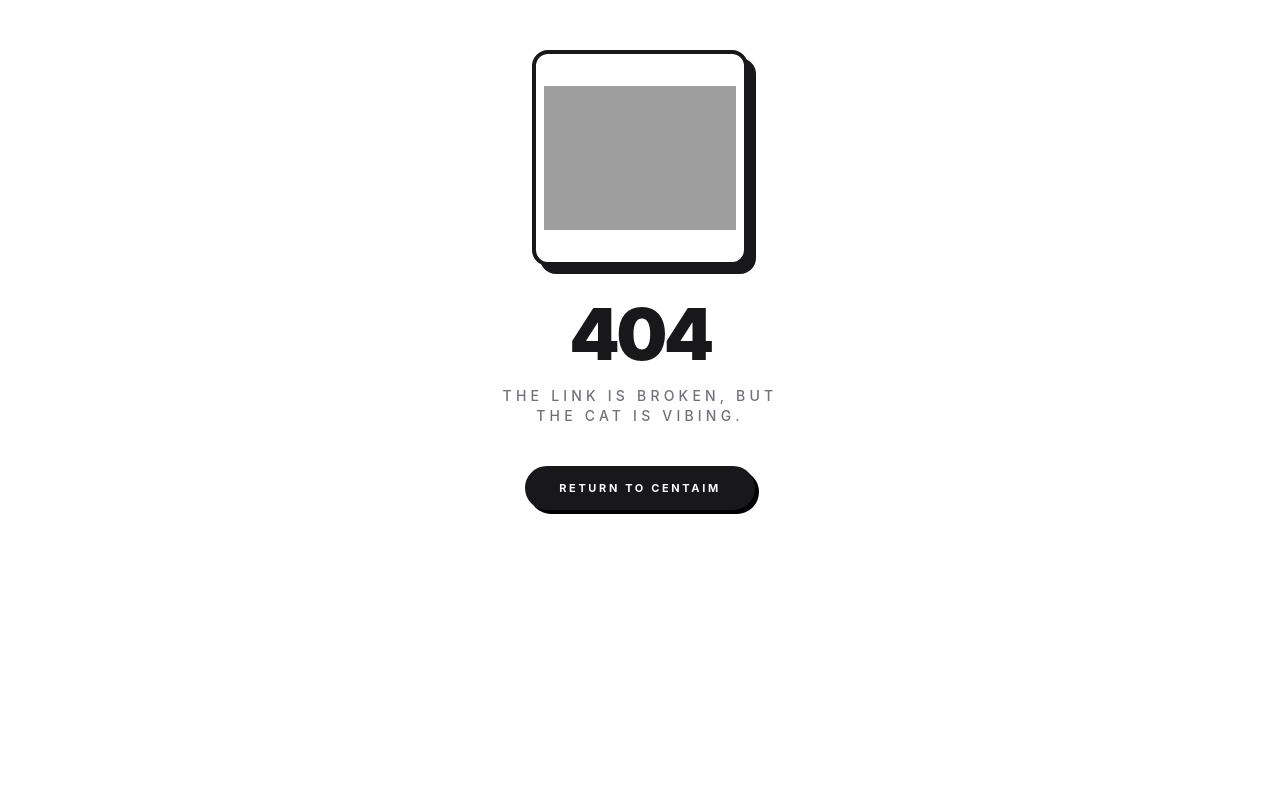
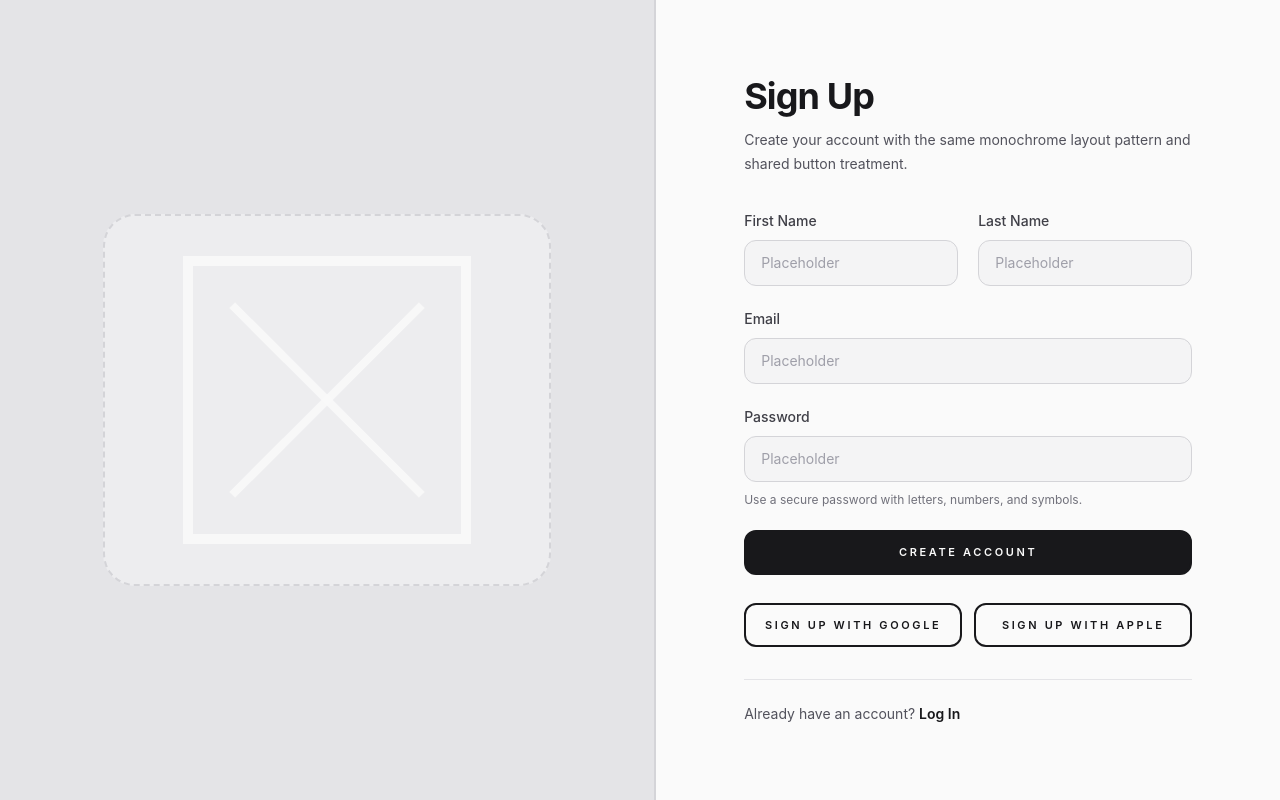
Before and after one commit to Ian-nwb/CTWEBPGL, a React (Vite) app in the folder sianghio-client/: page /auth/signup in a window 1280 px wide. Before the commit this address had no page. Built offline with nearby package versions, Linux system fonts and the light colour scheme; grey boxes are pictures that could not be loaded.

Commit message:
feat:signin and signup pages

```diff
--- a/sianghio-client/src/App.jsx
+++ b/sianghio-client/src/App.jsx
@@ -1,36 +1,58 @@
-import './App.css';
-import Layout from './components/Layout';
-import AboutPage from './pages/AboutPage';
-import ArticleListPage from './pages/ArticleListPage';
-import ArticlePage from './pages/ArticlePage';
-import HomePage from './pages/HomePage';
 import { createBrowserRouter, RouterProvider } from 'react-router-dom'
+
+// HomePage Structure
+import Layout from './layouts/Layout';
+import ArticlePage from './pages/LandingPages/ArticlePage';
+import HomePage from './pages/LandingPages/HomePage';
+import AboutPage from './pages/LandingPages/AboutPage';
+import ArticleListPage from './pages/LandingPages/ArticleListPage';
+
+import AuthLayout from './layouts/AuthLayout';
+import SignInPage from './pages/AuthPages/SignInPage';
+import SignUpPage from './pages/AuthPages/SignUpPage';
+
 import NotFoundPage from './pages/NotFoundPage';
 
-const routes = [{
-  path: '/',
-  element: <Layout />,
-  // Error element
-  errorElement: <NotFoundPage />,
-  children: [{
-    // Path declaration
+const routes = [
+  {
     path: '/',
-    element: <HomePage />
+    element: <Layout />,
+    errorElement: <NotFoundPage />,
+    children: [
+      {
+        path: '',
+        element: <HomePage />,
+      },
+      {
+        path: 'about',
+        element: <AboutPage />,
+      },
+      {
+        path: 'articles',
+        element: <ArticleListPage />,
+      },
+      {
+        path: 'articles/:name',
+        element: <ArticlePage />,
+      },
+    ],
   },
   {
-    path: '/about',
-    element: <AboutPage />
+    path: "auth/",
+    element: <AuthLayout />,
+    errorElement: <NotFoundPage />,
+    children: [
+      {
+        path: "signin",
+        element: <SignInPage />,
+      },
+      {
+        path: "signup",
+        element: <SignUpPage />,
+      },
+    ],
   },
-  {
-    path: '/articles',
-    element: <ArticleListPage />
-  },
-  {
-    path: '/articles/:name', // -->articles/learn-react
-    element: <ArticlePage />
-  }
-  ]
-}]
+];
 
 const router = createBrowserRouter(routes);
 
--- /dev/null
+++ b/sianghio-client/src/layouts/AuthLayout.jsx
@@ -0,0 +1,26 @@
+import { Outlet } from 'react-router-dom';
+
+const AuthLayout = () => {
+  return (
+    <section className="min-h-screen bg-zinc-100 text-zinc-900">
+      <div className="grid min-h-screen w-full lg:grid-cols-[1fr_0.95fr]">
+        <div className="flex items-center justify-center border-b-2 border-zinc-300 bg-zinc-200 p-8 sm:p-10 lg:border-b-0 lg:border-r-2 lg:border-zinc-300 lg:p-16">
+          <div className="flex w-full max-w-md items-center justify-center rounded-[2rem] border-2 border-dashed border-zinc-300 bg-zinc-100/60 p-8 sm:p-10">
+            <div className="relative aspect-square w-full max-w-[18rem] border-[10px] border-zinc-50/90">
+              <span className="absolute left-1/2 top-0 h-full w-2 -translate-x-1/2 rotate-45 bg-zinc-50/90" />
+              <span className="absolute left-1/2 top-0 h-full w-2 -translate-x-1/2 -rotate-45 bg-zinc-50/90" />
+            </div>
+          </div>
+        </div>
+
+        <main className="flex items-center bg-zinc-50 px-6 py-10 sm:px-10 lg:px-16">
+          <div className="mx-auto w-full max-w-md">
+            <Outlet />
+          </div>
+        </main>
+      </div>
+    </section>
+  );
+};
+
+export default AuthLayout;
--- a/sianghio-client/src/components/Layout.jsx
+++ b/sianghio-client/src/layouts/Layout.jsx
@@ -1,6 +1,6 @@
 import { Outlet } from 'react-router-dom';
-import NavBar from './Navbar';
-import Footer from './Footer'; // Assuming you named the previous file Footer.jsx
+import NavBar from '../components/Navbar';
+import Footer from '../components/Footer'; // Assuming you named the previous file Footer.jsx
 
 const Layout = () => {
   return (
--- /dev/null
+++ b/sianghio-client/src/pages/AuthPages/SignInPage.jsx
@@ -0,0 +1,81 @@
+import { Link } from 'react-router-dom';
+import Button from '../../components/Button';
+
+const inputClasses =
+'mt-2 w-full rounded-xl border border-zinc-300 bg-zinc-100 px-4 py-3 text-sm text-zinc-900 outline-none transition placeholder:text-zinc-400 focus:border-zinc-900 focus:bg-zinc-50';
+
+const actionButtonClassName = 'w-full rounded-xl py-3 text-[11px] tracking-[0.2em]';
+
+const SignInPage = () => {
+  return (
+    <>
+      <h1 className="text-3xl font-bold tracking-tight text-zinc-900 sm:text-4xl">Log In</h1>
+      <p className="mt-3 text-sm leading-6 text-zinc-600">
+        Access your account using the same monochrome wireframe language used across the site.
+      </p>
+
+      <form className="mt-8 space-y-5">
+        <div>
+          <label htmlFor="signin-email" className="text-sm font-medium text-zinc-700">
+            Email Address
+          </label>
+          <input
+            id="signin-email"
+            type="email"
+            placeholder="Placeholder"
+            autoComplete="email"
+            className={inputClasses}
+          />
+        </div>
+
+        <div>
+          <label htmlFor="signin-password" className="text-sm font-medium text-zinc-700">
+            Password
+          </label>
+          <input
+            id="signin-password"
+            type="password"
+            placeholder="Placeholder"
+            autoComplete="current-password"
+            className={inputClasses}
+          />
+          <p className="mt-2 text-xs leading-5 text-zinc-500">
+            It must be a combination of minimum 8 letters, numbers, and symbols.
+          </p>
+        </div>
+
+        <div className="flex items-center justify-between gap-4 text-sm">
+          <label className="flex items-center gap-2 text-zinc-600">
+            <input type="checkbox" className="h-4 w-4 rounded border-zinc-300 accent-zinc-900" />
+            <span>Remember me</span>
+          </label>
+          <button type="button" className="font-medium text-zinc-700 transition hover:text-zinc-900">
+            Forgot Password?
+          </button>
+        </div>
+
+        <Button type="submit" variant="primary" className={actionButtonClassName}>
+          Log In
+        </Button>
+
+        <div className="grid gap-3 pt-2 sm:grid-cols-2">
+          <Button type="button" variant="secondary" className={actionButtonClassName}>
+            Log In with Google
+          </Button>
+          <Button type="button" variant="secondary" className={actionButtonClassName}>
+            Log In with Apple
+          </Button>
+        </div>
+      </form>
+
+      <div className="mt-8 border-t border-zinc-200 pt-6 text-sm text-zinc-600">
+        No account yet?{' '}
+        <Link to="/auth/signup" className="font-semibold text-zinc-900 transition hover:text-zinc-600">
+          Sign Up
+        </Link>
+      </div>
+    </>
+  );
+};
+
+export default SignInPage;
--- /dev/null
+++ b/sianghio-client/src/pages/AuthPages/SignUpPage.jsx
@@ -0,0 +1,98 @@
+import { Link } from 'react-router-dom';
+import Button from '../../components/Button';
+
+const inputClasses =
+'mt-2 w-full rounded-xl border border-zinc-300 bg-zinc-100 px-4 py-3 text-sm text-zinc-900 outline-none transition placeholder:text-zinc-400 focus:border-zinc-900 focus:bg-zinc-50';
+
+const actionButtonClassName = 'w-full rounded-xl py-3 text-[11px] tracking-[0.2em]';
+
+const SignUpPage = () => {
+  return (
+    <>
+      <h1 className="text-3xl font-bold tracking-tight text-zinc-900 sm:text-4xl">Sign Up</h1>
+      <p className="mt-3 text-sm leading-6 text-zinc-600">
+        Create your account with the same monochrome layout pattern and shared button treatment.
+      </p>
+
+      <form className="mt-8 space-y-5">
+        <div className="grid gap-5 sm:grid-cols-2">
+          <div>
+            <label htmlFor='first-name' className="text-sm font-medium text-zinc-700">
+              First Name
+            </label>
+            <input
+              id="first-name"
+              type="text"
+              placeholder="Placeholder"
+              autoComplete="given-name"
+              className={inputClasses}
+            />
+          </div>
+          <div>
+            <label htmlFor='last-name' className="text-sm font-medium text-zinc-700">
+              Last Name
+            </label>
+            <input
+              id="last-name"
+              type="text"
+              placeholder="Placeholder"
+              autoComplete="family-name"
+              className={inputClasses}
+            />
+          </div>
+        </div>
+
+        <div>
+          <label htmlFor='signup-email' className="text-sm font-medium text-zinc-700">
+            Email
+          </label>
+          <input
+            id="signup-email"
+            type="email"
+            placeholder="Placeholder"
+            autoComplete="email"
+            className={inputClasses}
+          />
+        </div>
+
+        <div>
+          <label htmlFor='signup-password' className="text-sm font-medium text-zinc-700">
+            Password
+          </label>
+          <input
+            id="signup-password"
+            type="password"
+            placeholder="Placeholder"
+            autoComplete="new-password"
+            className={inputClasses}
+          />
+          <p className="mt-2 text-xs leading-5 text-zinc-500">
+            Use a secure password with letters, numbers, and symbols.
+          </p>
+        </div>
+
+        <Button type="submit" variant="primary" className={actionButtonClassName}>
+          Create Account
+        </Button>
+
+        <div className="grid gap-3 pt-2 sm:grid-cols-2">
+          <Button type="button" variant="secondary" className={actionButtonClassName}>
+            Sign Up with Google
+          </Button>
+          <Button type="button" variant="secondary" className={actionButtonClassName}>
+            Sign Up with Apple
+          </Button>
+        </div>
+      </form>
+
+      <div className="mt-8 border-t border-zinc-200 pt-6 text-sm text-zinc-600">
+        Already have an account?{' '}
+        <Link to="/auth/signin" className="font-semibold text-zinc-900 transition hover:text-zinc-600">
+          Log In
+        </Link>
+      </div>
+    </>
+  );
+};
+
+export default SignUpPage;
--- a/sianghio-client/src/pages/ArticleListPage.jsx
+++ b/sianghio-client/src/pages/LandingPages/ArticleListPage.jsx
@@ -1,6 +1,6 @@
 import { Link } from 'react-router-dom';
-import Button from '../components/Button';
-import articles from '../assets/article-content.js';
+import Button from '../../components/Button.jsx';
+import articles from '../../assets/article-content.js';
 
 const ArticleListPage = () => {
   return (
--- a/sianghio-client/src/pages/ArticlePage.jsx
+++ b/sianghio-client/src/pages/LandingPages/ArticlePage.jsx
@@ -1,7 +1,7 @@
 import React from 'react';
 import { useParams, Link } from 'react-router-dom';
-import articles from '../assets/article-content.js';
-import NotFoundPage from './NotFoundPage';
+import articles from '../../assets/article-content.js';
+import NotFoundPage from '../NotFoundPage.jsx';
 
 const ArticlePage = () => {
     const { name } = useParams();
```
Also changed, not shown: sianghio-client/src/pages/LandingPages/AboutPage.jsx (renamed from sianghio-client/src/pages/AboutPage.jsx, +6 -6 lines), sianghio-client/src/pages/LandingPages/HomePage.jsx (renamed from sianghio-client/src/pages/HomePage.jsx, +5 -5 lines).
